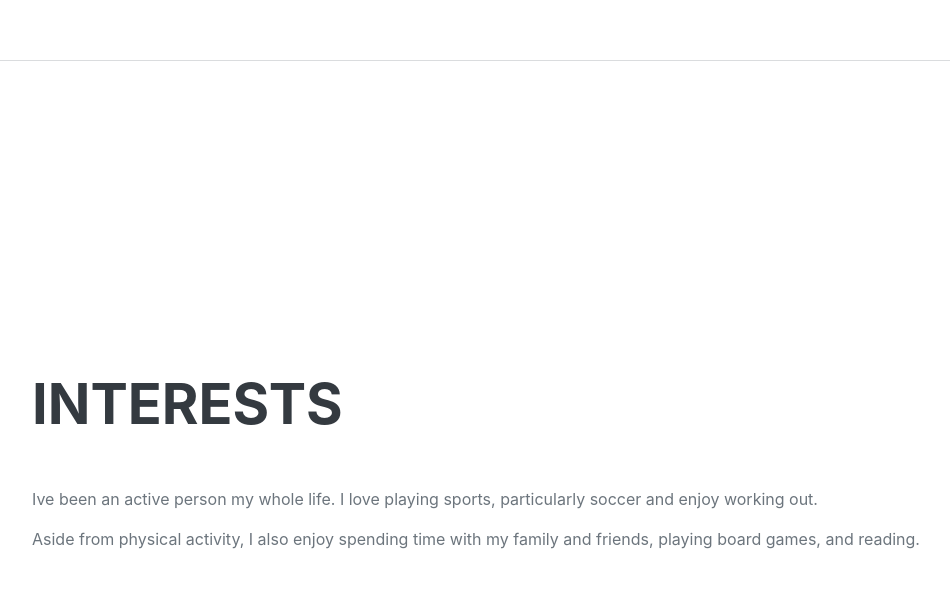
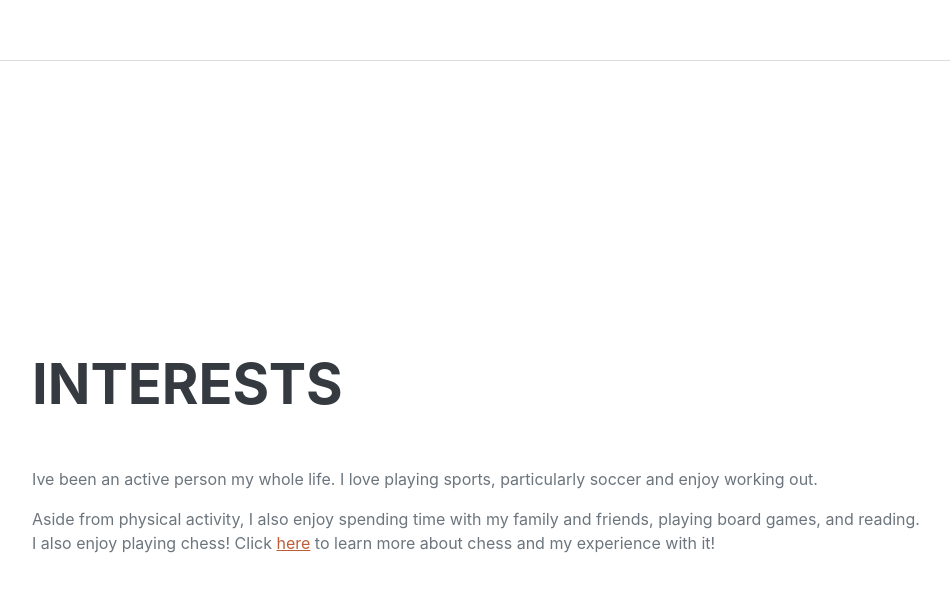
Before and after one commit to Kiyankaku12/IS201, a plain HTML site: page index.html in a window 1280 px wide. Shown: the part 3143-3735 px from the top of the page, without its empty margins (288-1238 px from the left). Drawn offline with nearby package versions, Linux system fonts and the light colour scheme; a web font is replaced by a local one.

Commit message:
Add files via upload

```diff
--- a/index.html
+++ b/index.html
@@ -127,7 +127,7 @@
                     <h2 class="mb-5">Interests</h2>
                     <p>Ive been an active person my whole life. I love playing sports, particularly soccer and enjoy working out.</p>
                     <p class="mb-0">Aside from physical activity, I also enjoy spending time with my family and friends, playing board games, and reading.</p>
-                </div>
+                    <p>I also enjoy playing chess! Click <a href="html/Scratchpage.chess.html">here</a> to learn more about chess and my experience with it!</p>
             </section>
             <hr class="m-0" />
 
```
Also changed, not shown: 1 other file.
